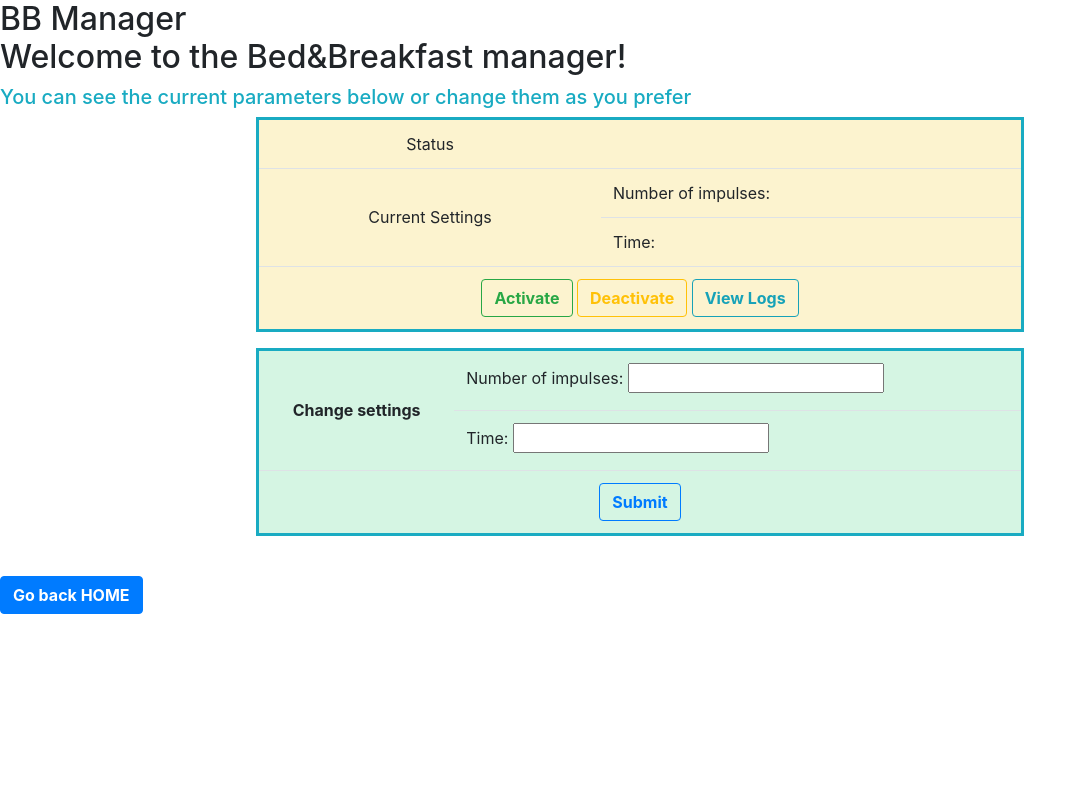
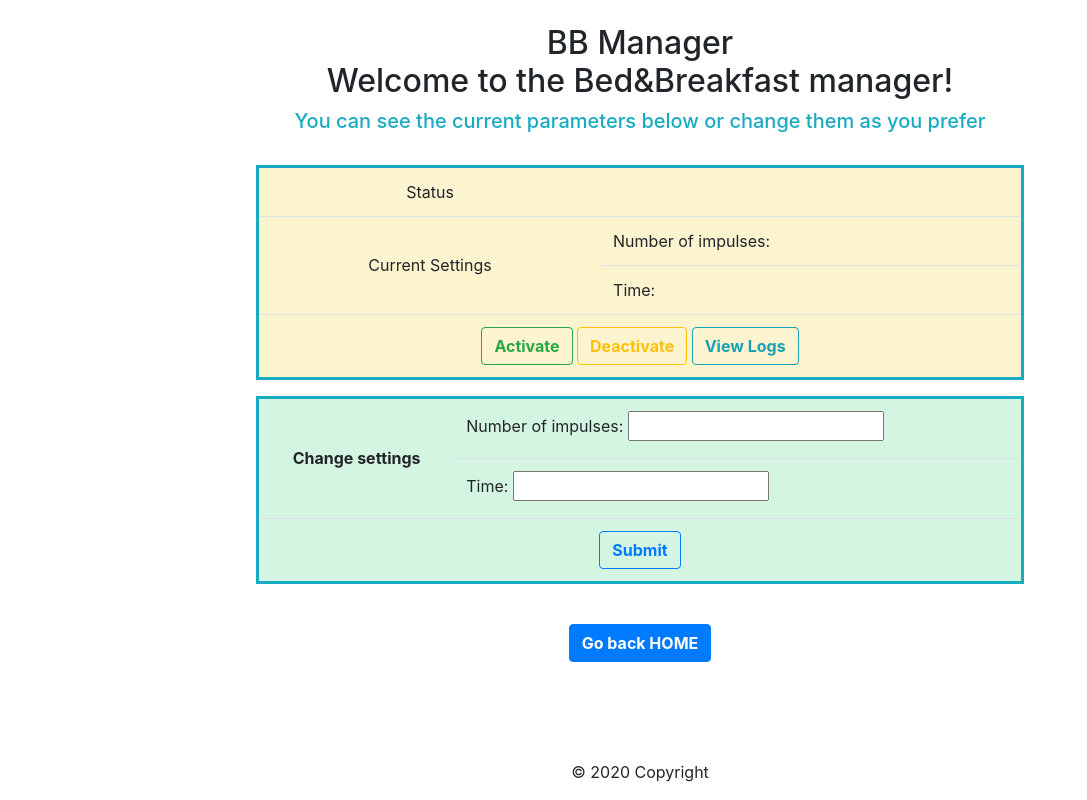
Before and after one commit to davideaccetturi98it/bbmanager, a Python web app: template BBManager GIT/templates/manager.html in a window 1280 px wide. Shown: the whole page, without its empty margins (0-1087 px from the left). Run offline with Jinja, Linux system fonts and the light colour scheme; the template is opened without the code that fills it, so the values that code supplies are empty; some libraries are stand-ins or nearby versions.

Commit message:
finished layout index page

```diff
--- a/BBManager GIT/templates/manager.html
+++ b/BBManager GIT/templates/manager.html
@@ -5,25 +5,26 @@
     <meta charset="UTF-8">
     <title>BB Manager</title>
 </head>
-<body>
+<body style="text-align: center"> <br>
 <h2>BB Manager <br>Welcome to the Bed&Breakfast manager!</h2>
-<h5 style="color: #19ABC2">You can see the current parameters below or change them as you prefer</h5>
+<h5 style="color: #19ABC2">You can see the current parameters below or change them as you prefer</h5> <br>
 
+<!-- First table with the current status and settings -->
 <table class="table" style="background-color: #FCF3CF; width: 60%; margin-right: 20%; margin-left: 20%; border-style: solid; border-color: #19ABC2">
   <tbody>
     <tr>
-      <td style="text-align:center">Status</td>
-        <td></td>
+      <td>Status</td>
+        <td style="border-right-style: solid; border-right-color: #19ABC2"></td>
     </tr>
     <tr>
-      <td  style="text-align: center; vertical-align: middle" rowspan="2">Current Settings</td>
-      <td>Number of impulses:</td>
+      <td  style="vertical-align: middle" rowspan="2">Current Settings</td>
+      <td style="text-align: left; border-right-style: solid; border-right-color: #19ABC2">Number of impulses:</td>
     </tr>
       <tr>
-      <td>Time:</td>
+      <td style="text-align: left; border-right-style: solid; border-right-color: #19ABC2">Time:</td>
     </tr>
   <tr>
-      <td style="text-align:center" colspan="3"> <button type="submit" class="btn btn-outline-success"><b>Activate</b></button>
+      <td colspan="3"> <button type="submit" class="btn btn-outline-success"><b>Activate</b></button>
           <button type="submit" class="btn btn-outline-warning"><b>Deactivate</b></button>
           <button type="button" class="btn btn-outline-info"><b>View Logs</b></button>
     </td>
@@ -31,27 +32,39 @@
   </tbody>
 </table>
 
-<form action="api/startbb" method="post" id="startbb">
+<!-- Second table with the possibility of changing settings -->
+
 <table class="table" style="background-color: #D5F5E3; width: 60%; margin-right: 20%; margin-left: 20%; border-style: solid; border-color: #19ABC2">
  <tbody>
+ <form action="api/startbb" method="post" id="startbb">
   <tr>
-      <td style="text-align: center; vertical-align: middle" rowspan="2"><b>Change settings</b></td>
-      <td><label for="pulse">Number of impulses:</label>
-          <input type="number" id="pulse" name="pulse"></form>
+      <td style="text-align: center; vertical-align: middle" rowspan="2"><b>Change settings</b>
+      </td>
+      <td style="text-align: left; border-right-style: solid; border-right-color: #19ABC2"><label for="pulse">Number of impulses:</label>
+          <input type="number" id="pulse" name="pulse">
       </td>
   </tr>
   <tr>
-      <td><label for="time">Time:</label>
-          <input type="number" id="time" name="time"></form>
+      <td style="text-align: left; border-right-style: solid; border-right-color: #19ABC2"><label for="time">Time:</label>
+          <input type="number" id="time" name="time">
       </td>
   </tr>
+ </form>
   <tr>
-      <td style="text-align: center" colspan="3"><button type="submit" class="btn btn-outline-primary" form="startbb"><b>Submit</b></button></td>
+      <td style="text-align: center" colspan="3"><button type="submit" class="btn btn-outline-primary" form="startbb"><b>Submit</b></button>
+      </td>
   </tr>
  </tbody>
 </table>
 
+
+<!-- Button with the reference to Index page -->
 <br> <a href="/"><button class="btn btn-primary" type="submit"><b>Go back HOME</b></button></a>
+
+<!-- Footer with copyright -->
+<footer class="page-footer font-small blue fixed-bottom">
+  <div class="footer-copyright text-center py-3">© 2020 Copyright</div>
+</footer>
 
 
 <script src="https://code.jquery.com/jquery-3.3.1.slim.min.js" integrity="sha384-q8i/X+965DzO0rT7abK41JStQIAqVgRVzpbzo5smXKp4YfRvH+8abtTE1Pi6jizo" crossorigin="anonymous"></script>
```
